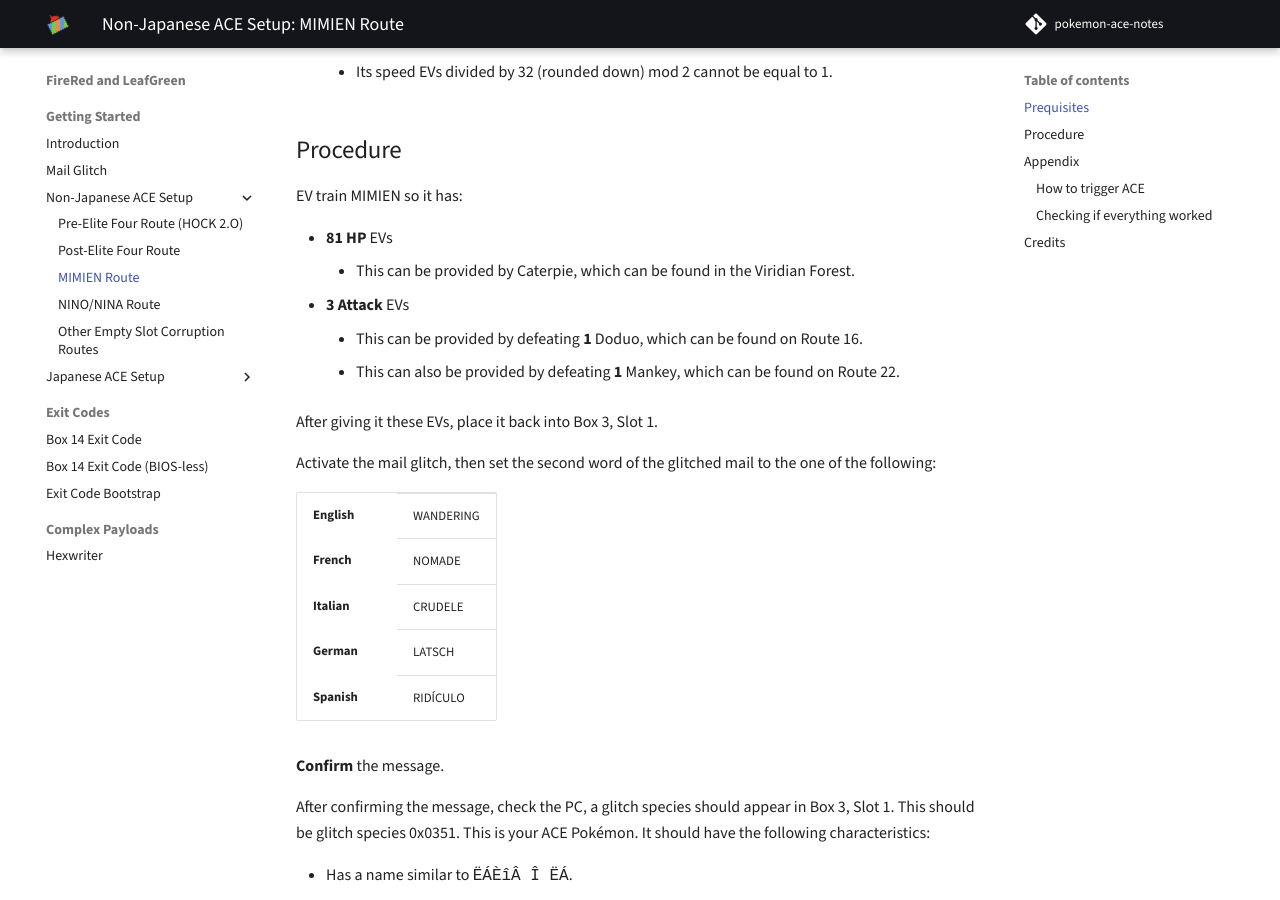
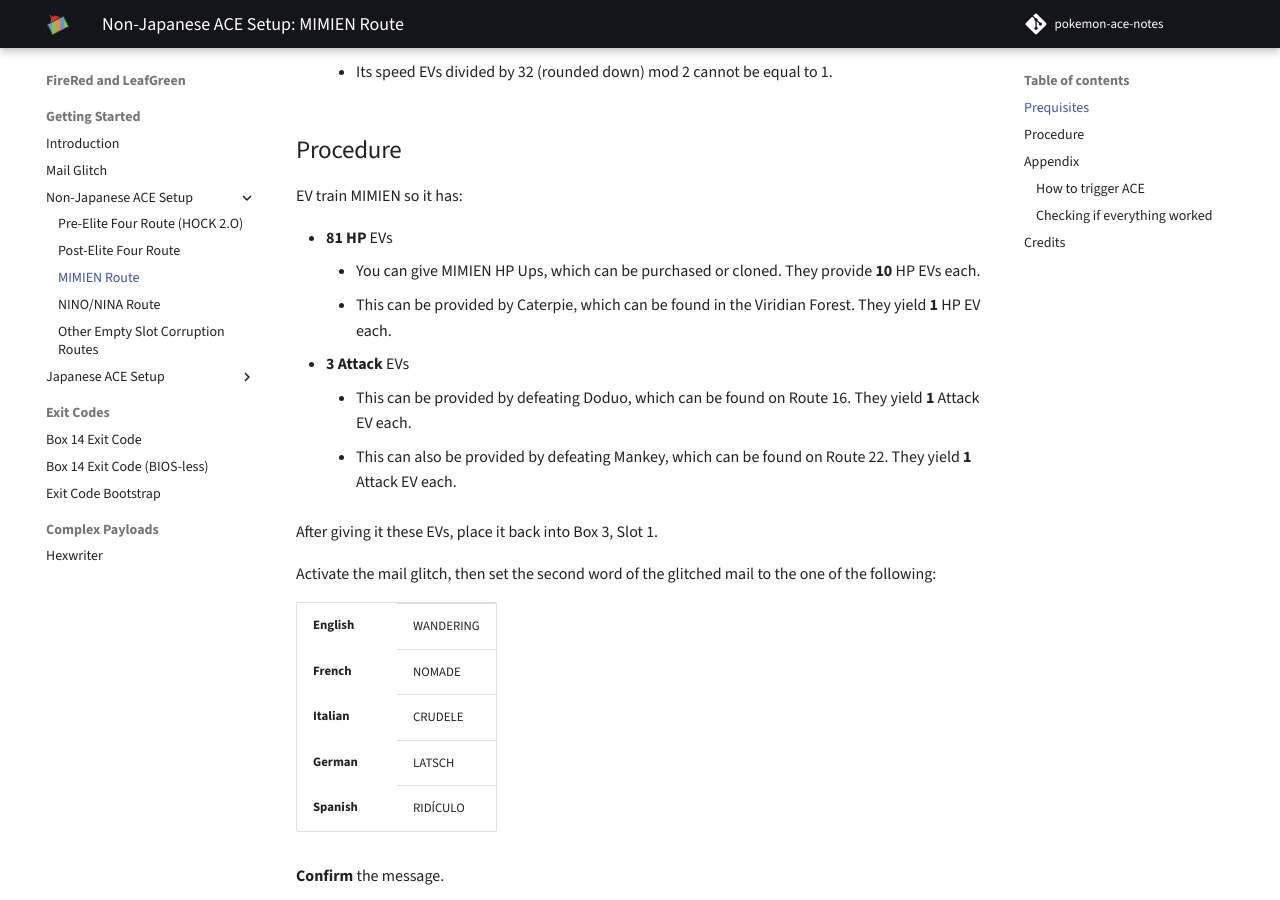
Before and after one commit to pomeg-letterbombers/pokemon-ace-notes, an MkDocs documentation site: the page built from docs/frlg/getting-started/non-jpn-ace/mimien-route.md, in a window 1280 px wide and 900 px high, scrolled down 548 px. Built offline with MkDocs 1.6.1 and Material for MkDocs 9.7.7, drawn with Linux system fonts in a browser that asks for light colours; comment, search, counter and statistics services are not loaded.

Commit message:
Fix Mimien EV training instructions.

```diff
--- a/docs/frlg/getting-started/non-jpn-ace/mimien-route.md
+++ b/docs/frlg/getting-started/non-jpn-ace/mimien-route.md
@@ -16,10 +16,11 @@
 EV train MIMIEN so it has:
 
 *   **81 HP** EVs
-    +   This can be provided by Caterpie, which can be found in the Viridian Forest.
+    +   You can give MIMIEN HP Ups, which can be purchased or cloned. They provide **10** HP EVs each.
+    +   This can be provided by Caterpie, which can be found in the Viridian Forest. They yield **1** HP EV each.
 *   **3 Attack** EVs
-    +   This can be provided by defeating **1** Doduo, which can be found on Route 16.
-    +   This can also be provided by defeating **1** Mankey, which can be found on Route 22.
+    +   This can be provided by defeating Doduo, which can be found on Route 16. They yield **1** Attack EV each.
+    +   This can also be provided by defeating Mankey, which can be found on Route 22. They yield **1** Attack EV each.
 
 After giving it these EVs, place it back into Box 3, Slot 1.
 
```
